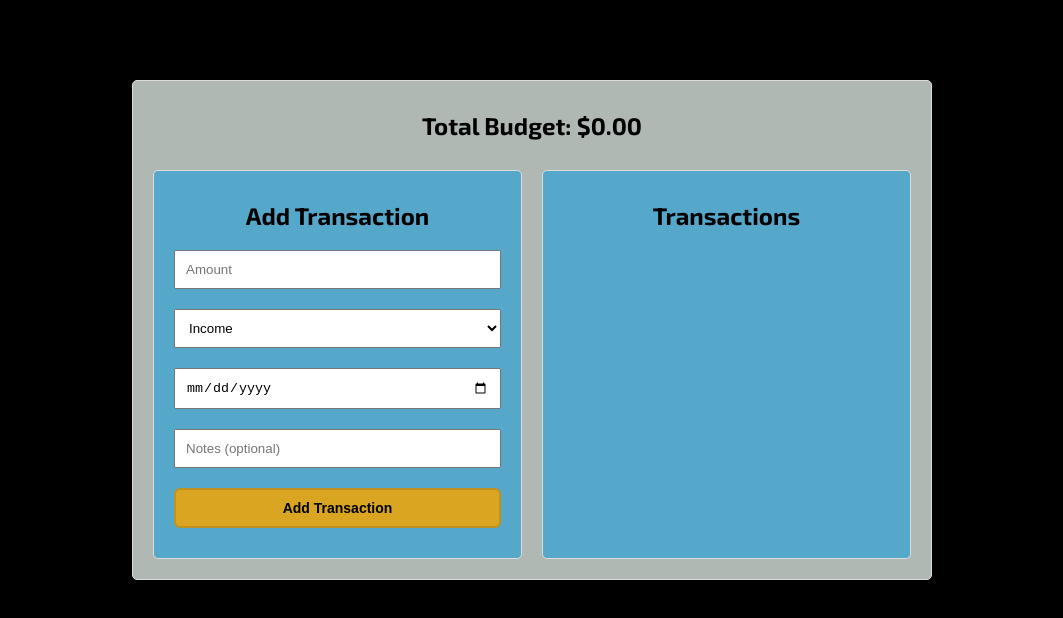
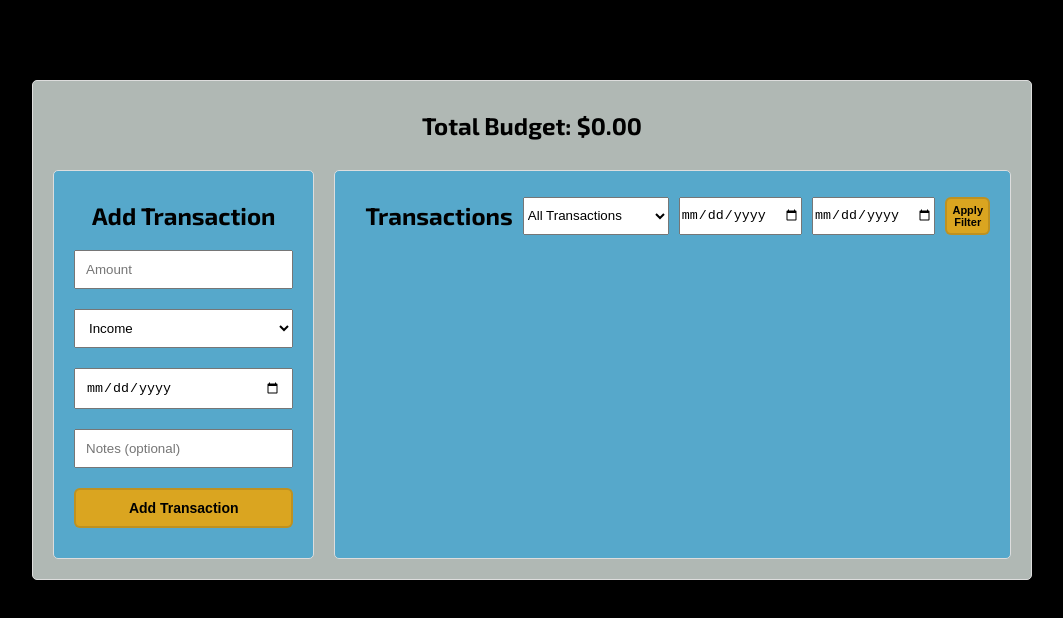
Before and after one commit to mohamad-abdelkhalek/expense-tracker, a plain HTML site: page index.html in a window 1280 px wide. Shown: the whole page, without its empty margins (108-1171 px from the left). Drawn offline with Linux system fonts and the light colour scheme.

Commit message:
Added filtering function

```diff
--- a/index.html
+++ b/index.html
@@ -39,11 +39,29 @@
         </section>
 
         <section id="transaction-list" class="card trans-list">
-          <h2>Transactions</h2>
+          <div class="transaction-header">
+              <h2>Transactions</h2>
+
+              <div class="filter-options">
+                  <select id="filter-dropdown" class="input">
+                      <option value="all">All Transactions</option>
+                      <option value="income">Income Only</option>
+                      <option value="expense">Expense Only</option>
+                      <option value="min-max">Amount: Low to High</option>
+                      <option value="max-min">Amount: High to Low</option>
+                  </select>
+
+                  <!-- Date Range Inputs -->
+                  <input type="date" id="start-date" class="input" placeholder="Start Date">
+                  <input type="date" id="end-date" class="input" placeholder="End Date">
+
+                  <button type="button" class="button filter-apply" onclick="applyDropdownFilter()">Apply Filter</button>
+              </div>
+          </div>
+
+          <!-- Transaction List -->
           <ul id="transactions"></ul>
-        </section>
-      </div>
-    </div>
+      </section>
 
     <script src="scripts/script.js"></script>
   </body>
--- a/scripts/script.js
+++ b/scripts/script.js
@@ -45,11 +45,48 @@ function addTransaction(event) {
 
 }
 
-function displayTransaction() {
+function applyDropdownFilter() {
+    const filterOption = document.getElementById('filter-dropdown').value;
+    const startDate = new Date(document.getElementById('start-date').value);
+    const endDate = new Date(document.getElementById('end-date').value);
+    let filteredTransactions = [...transactions];
+
+    // Filter by type or amount based on dropdown selection
+    switch (filterOption) {
+        case "income":
+            filteredTransactions = filteredTransactions.filter(transaction => transaction.type === "income");
+            break;
+        case "expense":
+            filteredTransactions = filteredTransactions.filter(transaction => transaction.type === "expense");
+            break;
+        case "min-max":
+            filteredTransactions.sort((a, b) => a.amount - b.amount);
+            break;
+        case "max-min":
+            filteredTransactions.sort((a, b) => b.amount - a.amount);
+            break;
+        default:
+            break;
+    }
+
+    // Filter by date range if both dates are provided
+    if (!isNaN(startDate) && !isNaN(endDate)) {
+        filteredTransactions = filteredTransactions.filter(transaction => {
+            const transactionDate = new Date(transaction.date);
+            return transactionDate >= startDate && transactionDate <= endDate;
+        });
+    }
+
+    // Render the filtered or sorted transactions
+    displayTransaction(filteredTransactions);
+}
+
+
+function displayTransaction(transactionList = transactions) {
     transactionsList.innerHTML = '';
     totalBudget = 0;
 
-    transactions.forEach(transaction => {
+    transactionList.forEach(transaction => {
         const listItem = document.createElement('li');
         listItem.classList.add('transaction-item', transaction.type);
         listItem.innerHTML = `
--- a/styles/style.css
+++ b/styles/style.css
@@ -14,7 +14,7 @@ body {
 }
 
 .container {
-    width: 800px;
+    width: 1000px;
     padding: 20px;
     background-color: #B0B8B4FF;
     border: 1px solid #ddd;
@@ -110,3 +110,29 @@ h1, h2 {
 .icon-button:hover i {
     opacity: 0.7;
 }
+
+.transaction-header {
+    display: flex;
+    justify-content: space-between;
+    align-items: center;
+    margin-bottom: 10px;
+}
+
+.filter-options {
+    display: flex;
+    gap: 10px;
+}
+
+.button {
+  background-color: goldenrod;
+  border: 2px solid rgba(27, 31, 35, .15);
+  border-radius: 6px;
+  font-size: 11px;
+  padding: 5px;
+  font-weight: bold;
+  cursor: pointer;
+}
+
+.button:hover {
+    background-color: rgb(153, 110, 1);
+}
```
